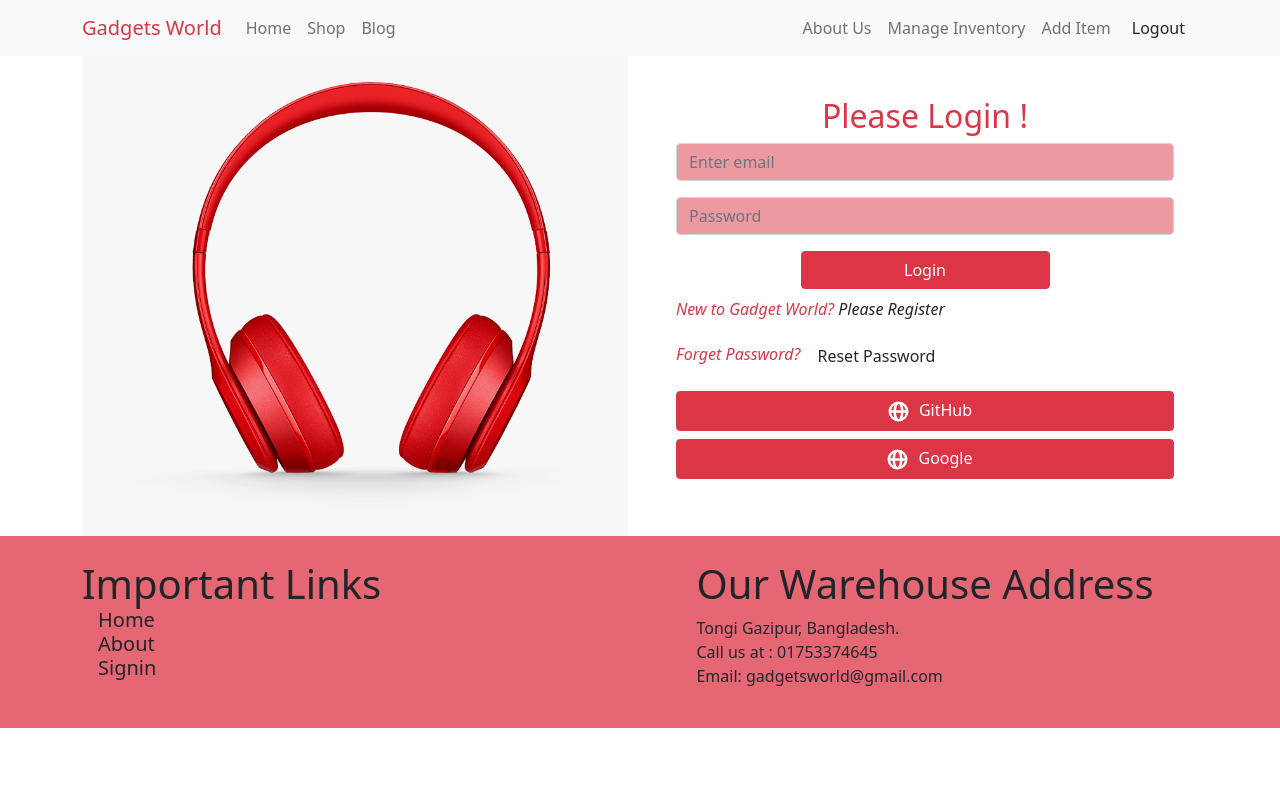
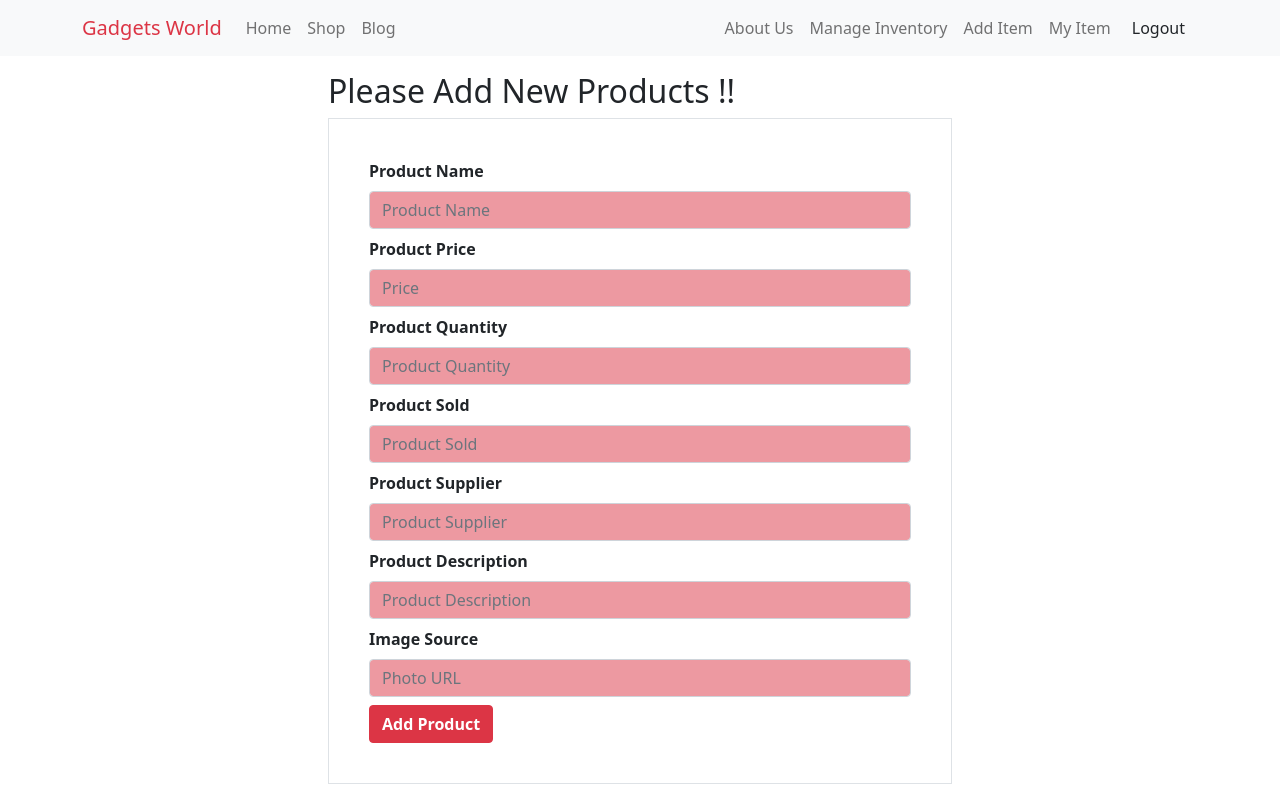
Before and after one commit to MAvi-Rup/MERN-Warehouse-Management-Website-Client, a React (Create React App) app: page /addnew in a window 1280 px wide. Before the commit this address led to /login. Shown: the top 800 px of the page. Built offline with nearby package versions, Linux system fonts and the light colour scheme; no server answers; sample sign-in values are in the browser's storage.

Commit message:
Loading and Redirect problem solved

```diff
--- a/package.json
+++ b/package.json
@@ -7,6 +7,7 @@
     "@testing-library/jest-dom": "^5.16.4",
     "@testing-library/react": "^13.2.0",
     "@testing-library/user-event": "^13.5.0",
+    "axios": "^0.27.2",
     "bootstrap": "^5.1.3",
     "firebase": "^9.8.0",
     "react": "^18.1.0",
--- a/src/App.js
+++ b/src/App.js
@@ -16,6 +16,7 @@ import NotFound from './Pages/NotFound/NotFound';
 import AddNew from './Pages/Protected/AddNew/AddNew';
 import Inventory from './Pages/Protected/Inventory/Inventory';
 import ManageInventory from './Pages/Protected/ManageInventory/ManageInventory';
+import MyItems from './Pages/Protected/MyItems/MyItems';
 import RequireAuth from './Pages/Protected/RequireAuth/RequireAuth';
 
 
@@ -35,6 +36,9 @@ function App() {
         <Route path='/addnew' element={<RequireAuth>
           <AddNew></AddNew>
         </RequireAuth>}></Route>
+        <Route path='/myitem/:id' element={<RequireAuth>
+          <MyItems></MyItems>
+        </RequireAuth>}></Route>
         <Route path='/aboutus' element={<AboutUs></AboutUs>}></Route>
         <Route path='/login' element={<Login></Login>}></Route>
         <Route path='/register' element={<Register></Register>}></Route>
--- a/src/Pages/Header/Header.js
+++ b/src/Pages/Header/Header.js
@@ -31,6 +31,7 @@ const Header = () => {
                                 user && <>
                                 <Nav.Link as={Link} to='/manage'>Manage Inventory</Nav.Link>
                                 <Nav.Link as={Link} to='/addnew'>Add Item</Nav.Link>
+                                <Nav.Link as={Link} to='/myitem/:id'>My Item</Nav.Link>
 
                                 </>
                             }
--- a/src/Pages/Home/Blog/Blog.js
+++ b/src/Pages/Home/Blog/Blog.js
@@ -1,8 +1,10 @@
 import React from 'react';
+import Title from '../../Header/Title/Title';
 
 const Blog = () => {
     return (
         <div>
+            <Title title="Blog"></Title>
             <h1>Here is all the blogs</h1>
         </div>
     );
--- a/src/Pages/Home/Product/Products.js
+++ b/src/Pages/Home/Product/Products.js
@@ -1,12 +1,16 @@
+import { ShoppingCartIcon } from '@heroicons/react/solid';
 import React from 'react';
-// import { useNavigate } from 'react-router-dom';
+import { useNavigate } from 'react-router-dom';
 
 const Products = (props) => {
-    const { img, desc, suplier,quantity, price, name } = props.product
-    // const navigate = useNavigate()
-    // const navigateProduct = id =>{
-    //     navigate(`/inventory/${id}`);
-    // }
+    const { img,_id, desc, suplier,quantity, price, name } = props.product
+    const navigate = useNavigate()
+    const navigateProduct = id =>{
+        navigate(`/inventory/${id}`);
+    }
+    const navigateMyProduct = id =>{
+        navigate(`/myitem/${id}`);
+    }
 
     return (
         <div className='g-5 col-sm-12 col-md-6 col-lg-4'>
@@ -21,8 +25,10 @@ const Products = (props) => {
                 <small className="text-muted">Suplier Name: {suplier}</small>
             </div>
             <div className="card-footer">
-                {props.children}
+            <button onClick={() => navigateProduct(_id)} className='btn bg-danger bg-opacity-75'><span className='fw-bold'>Products Inventory: </span>{name}</button>
+            <button onClick={() => navigateMyProduct(_id)} className='btn bg-danger bg-opacity-75 mt-3'><span className='fw-bold'>Add My Item: </span><ShoppingCartIcon height='20px' className=" text-blue-500 mx-1"/>{name}</button>
             {/* <button onClick={() => navigateProduct(_id)} className='btn bg-danger bg-opacity-75'><span className='fw-bold'>Products Inventory: </span>{name}</button> */}
+            <div className='mt-3'> {props.children}</div>
             </div>
         </div>
     </div>
--- a/src/Pages/Home/Shop/Shop.js
+++ b/src/Pages/Home/Shop/Shop.js
@@ -14,11 +14,9 @@ const Shop = () => {
 
     // }, [])
     const navigate = useNavigate()
-    const navigateProduct = id =>{
-        navigate(`/inventory/${id}`);
-    }
-
-    products.map(product =><ManageInventory key={product._id} product={product}></ManageInventory> )
+    // const navigateProduct = id =>{
+    //     navigate(`/inventory/${id}`);
+    // }
 
 
 
@@ -33,13 +31,18 @@ const Shop = () => {
                         key={product._id}
                         product={product}
                     >
-                        <button onClick={() => navigateProduct(product._id)} className='btn bg-danger bg-opacity-75'><span className='fw-bold'>Products Inventory: </span>{product.name}</button>
                     </Products>)
                 }
 
 
 
+
+
             </div>
+            <div className="d-grid gap-2 col-6 mx-auto mt-5">
+                <button onClick={() => { navigate('/manage') }} className="btn btn-danger fw-bold" type="button">Manage Inventory</button>
+            </div>
+
         </div>
     );
 };
--- a/src/Pages/Protected/AddNew/AddNew.js
+++ b/src/Pages/Protected/AddNew/AddNew.js
@@ -5,8 +5,10 @@ import Title from '../../Header/Title/Title';
 const AddNew = () => {
     const { register, handleSubmit } = useForm()
 
-    const onSubmit = data => {
-        console.log(data);
+    const onSubmit = (data,e) => {
+
+
+
         const url = `http://localhost:5000/products/`
 
         fetch(url, {
@@ -18,7 +20,7 @@ const AddNew = () => {
         })
             .then(res => res.json())
             .then(result => {
-                console.log(result);
+               e.target.reset()
             })
     };
 
@@ -30,7 +32,7 @@ const AddNew = () => {
                 <form className='d-flex flex-column border' onSubmit={handleSubmit(onSubmit)}>
                     <div className='p-4 m-3'>
                         <label  className="form-label fw-bold">Product Name</label>
-                        <input className='mb-2 form-control bg-danger bg-opacity-50 text-white' placeholder='Product Name' {...register("ProductName")} />
+                        <input className='mb-2 form-control bg-danger bg-opacity-50 text-white' placeholder='Product Name' autoComplete='off' {...register("name")} />
 
                         <label  className="form-label fw-bold">Product Price</label>
                         <input className='mb-2 form-control bg-danger bg-opacity-50 text-white' autoComplete='off' placeholder='Price' type='number' {...register("price")} />
@@ -42,13 +44,14 @@ const AddNew = () => {
                         <input className='mb-2 form-control bg-danger bg-opacity-50 text-white' placeholder='Product Sold' type='number' {...register("sold")} />
 
                         <label className="form-label fw-bold" >Product Supplier</label>
-                        <input className='mb-2 form-control bg-danger bg-opacity-50 text-white' placeholder='Product Supplier' type='text' {...register("supplier")} />
+                        <input className='mb-2 form-control bg-danger bg-opacity-50 text-white' placeholder='Product Supplier' type='text' {...register("suplier")} />
 
                         <label className="form-label fw-bold" >Product Description</label>
                         <input className='mb-2 form-control bg-danger bg-opacity-50 text-white' placeholder='Product Description' type='text' {...register("desc")} />
 
                         <label className="form-label fw-bold" >Image Source</label>
                         <input className='mb-2 form-control bg-danger bg-opacity-50 text-white' placeholder='Photo URL' type="text" {...register("img")} />
+                        <input className='btn btn-danger fw-bold' type="submit" value="Add Product" />
                     </div>
 
 
--- a/src/Pages/Protected/ManageInventory/ManageInventory.js
+++ b/src/Pages/Protected/ManageInventory/ManageInventory.js
@@ -8,10 +8,6 @@ import useProducts from '../../hooks/useProducts';
 const ManageInventory = () => {
     const [products, setProduct] = useProducts()
     const navigate = useNavigate()
-
-
-
-
 
     const deletProduct = (id) => {
         const proceed = window.confirm('Are you sure?');
@@ -44,12 +40,13 @@ const ManageInventory = () => {
                     </Products>)
 
                 }
-                <div className="d-grid gap-2 col-6 mx-auto mt-5">
-                    <button onClick={()=>{navigate('/addnew')}} className="btn btn-danger fw-bold" type="button">Add Item</button>
-                </div>
 
 
 
+
+            </div>
+            <div className="d-grid gap-2 col-6 mx-auto mt-5">
+                <button onClick={() => { navigate('/addnew') }} className="btn btn-danger fw-bold" type="button">Add Item</button>
             </div>
         </div>
 
--- /dev/null
+++ b/src/Pages/Protected/MyItems/MyItems.js
@@ -0,0 +1,11 @@
+import React from 'react';
+
+const MyItems = () => {
+    return (
+        <div>
+            <h1>My Items</h1>
+        </div>
+    );
+};
+
+export default MyItems;
--- a/src/Pages/Protected/RequireAuth/RequireAuth.js
+++ b/src/Pages/Protected/RequireAuth/RequireAuth.js
@@ -2,10 +2,15 @@ import React from 'react';
 import { useAuthState } from 'react-firebase-hooks/auth';
 import { Navigate, useLocation } from 'react-router-dom';
 import auth from '../../../firebase.init';
+import Loading from '../../Loading/Loading';
 
 const RequireAuth = ({children}) => {
-    const [user] = useAuthState(auth);
+    const [user,loading] = useAuthState(auth);
     const location = useLocation();
+
+    if(loading){
+        return <Loading></Loading>
+    }
 
     if(!user){
         return <Navigate to="/login" state ={{from: location}} replace></Navigate>
```
Also changed, not shown: 1 other file (tests, documents, lock files or other folders).
